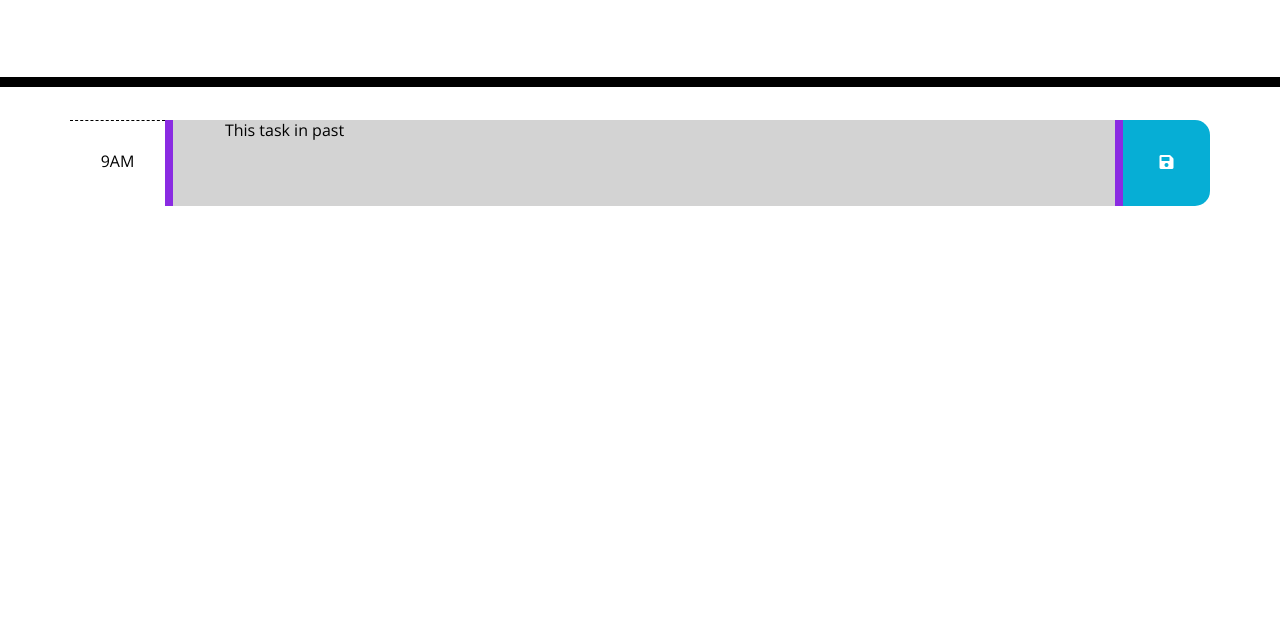
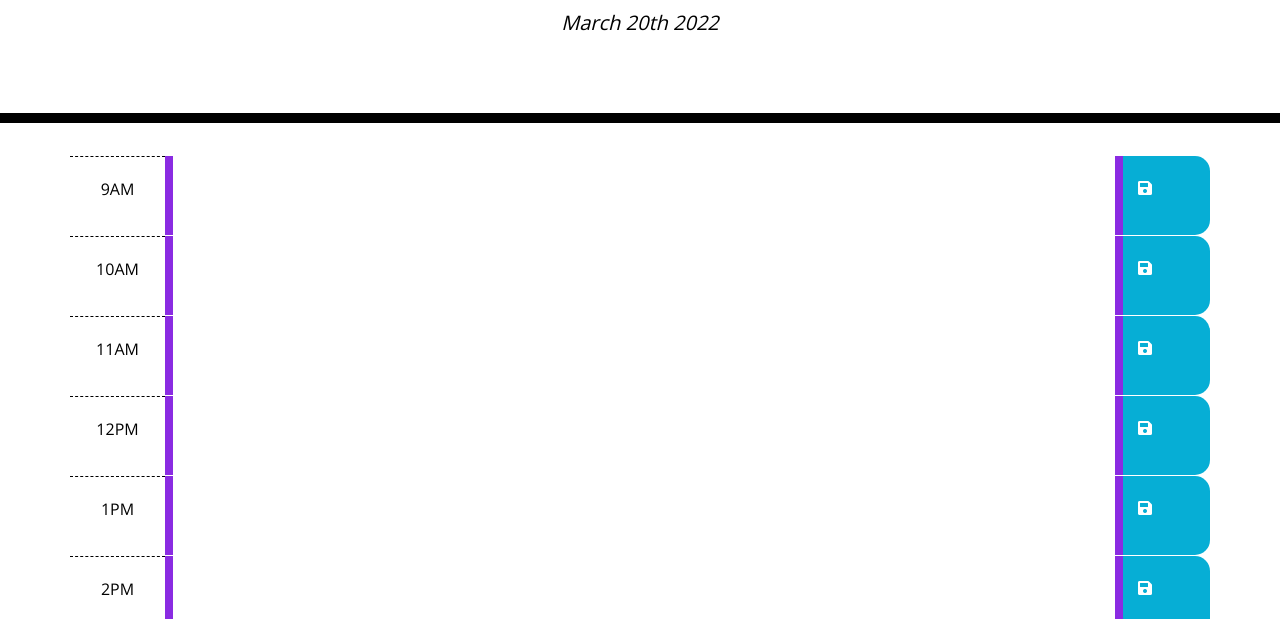
Before and after one commit to chardmuffin/day-planner, a plain HTML site: page index.html in a window 1280 px wide. Shown: the part 181-800 px from the top of the page. Drawn offline with nearby package versions, Linux system fonts and the light colour scheme.

Commit message:
blank timeslots appear on page

```diff
--- a/assets/css/style.css
+++ b/assets/css/style.css
@@ -14,8 +14,8 @@ textarea{
   border-left: 8px solid blueviolet;
   width: 100%;
   height: 100%;
-  position: relative;
-  top: -32px;
+  /* position: relative;
+  top: -32px; */
 }
 
 .jumbotron {
--- a/assets/js/script.js
+++ b/assets/js/script.js
@@ -0,0 +1,94 @@
+//global vars
+var currentDayEl = $("#currentDay");
+var containerEl = $(".container");
+var tasksArray;
+
+// function is triggered at midnight each night and each time site is visited
+// loads empty time slots onto the screen and color codes based on current time
+var newDay = function() {
+    currentDayEl.text(moment().format('MMMM Do YYYY'));
+
+    var i = 8;
+    var AMPM = "AM";
+    do {
+
+        i++;
+        if (i === 12) {
+            AMPM = "PM";
+        }
+        if (i === 13) {
+            i = 1;
+        }
+
+        var currRow = $("<div>");
+        currRow.addClass("row")
+        var timeCol = $("<div>");
+        timeCol.addClass("col-1 hour text-center")
+        var timeContainer = $("<div>");
+        timeContainer.addClass("my-4")
+        var textCol = $("<div>");
+        textCol.addClass("col-10 pl-0")
+        var textArea = $("<textarea>");
+        var saveCol = $("<div>");
+        saveCol.addClass("col-1 saveBtn")
+        var saveIconContainer = $("<div>")
+        saveIconContainer.addClass("my-4")
+        var saveIcon = $("<i>");
+        saveIcon.addClass("fa fa-save");
+
+        timeContainer.text(i + AMPM);
+        timeCol.append(timeContainer);
+
+        textCol.append(textArea);
+
+        saveIconContainer.append(saveIcon);
+        saveCol.append(saveIconContainer);
+
+        currRow.append(timeCol, textCol, saveCol);
+        containerEl.append(currRow);
+
+
+    } while (i !== 5);
+
+    shadeTimeSlots();
+}
+
+// function is called if user leaves and returns to site or refreshes the page
+// loads saved content into empty timeslots
+var reloadDay = function() {
+    currentDayEl.text(localStorage.getItem("currentDay"));
+    tasksArray = JSON.parse(localStorage.getItem("tasks"));
+}
+
+//shades the timeslots based on current time
+var shadeTimeSlots = function() {
+
+}
+
+//function is called to save items to local storage
+var localSave = function() {
+    localStorage.setItem("currentDay", currentDayEl.text());
+}
+
+
+
+
+// run these if statements every visit
+// if this is first time visiting website
+if (localStorage.getItem("currentDay") === null) {
+    console.log("first visit. welcome!");
+    newDay();
+    localSave();
+}
+// if we are revisiting website on the same day
+else if (localStorage.getItem("currentDay") === moment().format('MMMM Do YYYY')) {
+    console.log("welcome back!");
+    newDay();
+    reloadDay();
+}
+// if we are revisiting website on a new day
+else {
+    console.log("welcome back! it is a new day!");
+    newDay();
+    localSave();
+}
--- a/index.html
+++ b/index.html
@@ -26,25 +26,13 @@
     <header class="jumbotron">
       <h1 class="display-3">Work Day Scheduler</h1>
       <p class="lead">A simple calendar app for scheduling your work day</p>
-      <p id="currentDay" class="lead"></p>
+      <p id="currentDay" class="lead font-italic"></p>
     </header>
-    <div class="container">
-      <div class="row">
-        <div class="col-1 hour text-center">
-          9AM
-        </div>
-        <div class="col-10 pl-0 past">
-          <textarea class="">
-            This task in past
-          </textarea>
-        </div>
-        <div class="col-1 saveBtn text-center">
-            <i class="fa fa-save align-middle"></i>
-        </div>
-      </div>
-    </div>
+
+    <div class="container"></div>
 
     <script src="https://code.jquery.com/jquery-3.4.1.min.js"></script>
     <script src="https://cdnjs.cloudflare.com/ajax/libs/moment.js/2.24.0/moment.min.js"></script>
+    <script src="./assets/js/script.js"></script>
   </body>
 </html>
```
